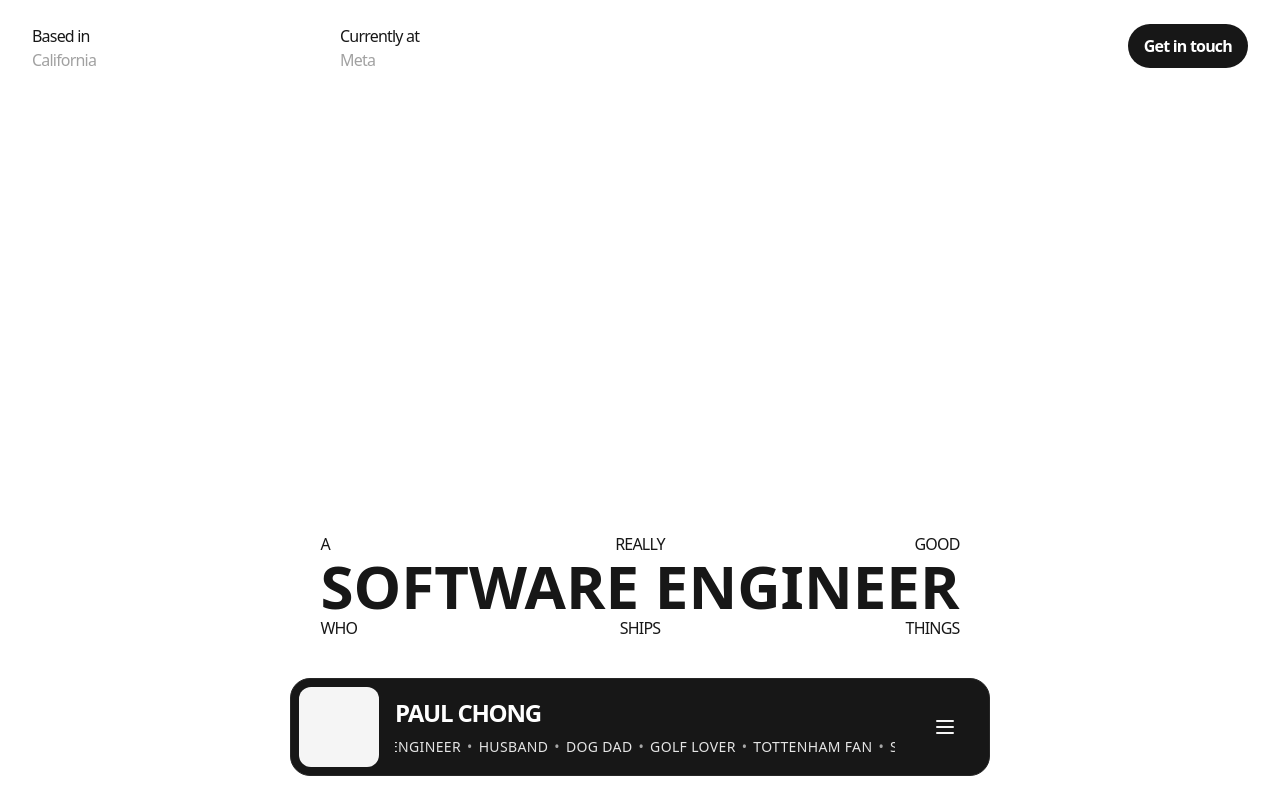
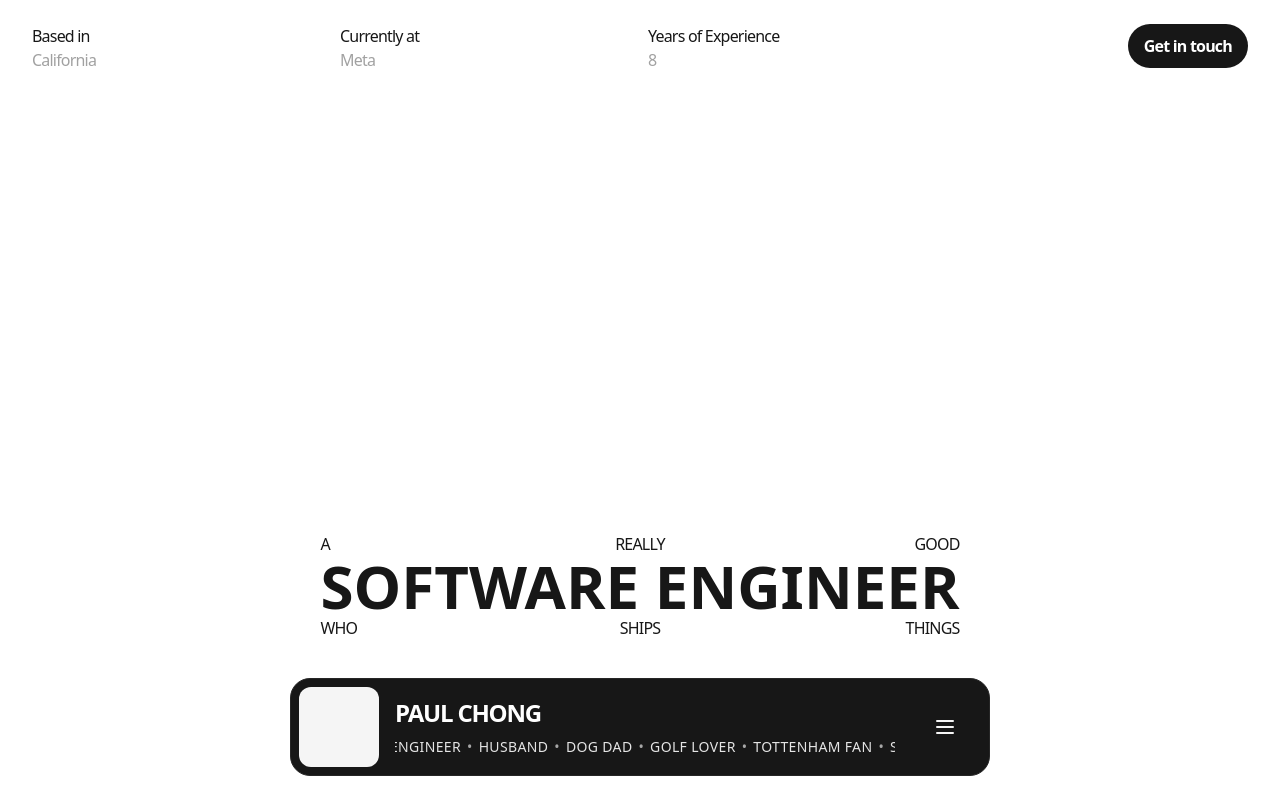
Before and after one commit to phc5/2025, a Next.js app: page / in a window 1280 px wide. Built offline with nearby package versions, Linux system fonts and the light colour scheme.

Commit message:
Adds years of experience

```diff
--- a/src/components/NavBar.tsx
+++ b/src/components/NavBar.tsx
@@ -1,3 +1,7 @@
+const YEARS_OF_EXPERIENCE = Math.floor(
+  (Date.now() - new Date('2017/05/01').getTime()) / (1000 * 60 * 60 * 24 * 365)
+);
+
 export default function NavBar() {
   return (
     <header className="overflow-hidden fixed left-4 lg:left-8 right-4 lg:right-8 top-4 lg:top-6">
@@ -10,7 +14,7 @@ export default function NavBar() {
             California
           </span>
         </ul>
-        <ul className="col-span-6">
+        <ul className="col-span-3">
           <span className="block overflow-hidden text-[clamp(16px,1.2vw,20px)] font-medium">
             Currently at
           </span>
@@ -19,6 +23,14 @@ export default function NavBar() {
           hover:text-blue-600 hover:underline hover:cursor-pointer"
           >
             Meta
+          </span>
+        </ul>
+        <ul className="hidden lg:block col-span-3">
+          <span className="block overflow-hidden text-[clamp(16px,1.2vw,20px)] font-medium">
+            Years of Experience{' '}
+          </span>
+          <span className="block overflow-hidden font-medium text-[clamp(16px,1.2vw,20px)] text-neutral-400">
+            {YEARS_OF_EXPERIENCE}
           </span>
         </ul>
         <a
```
